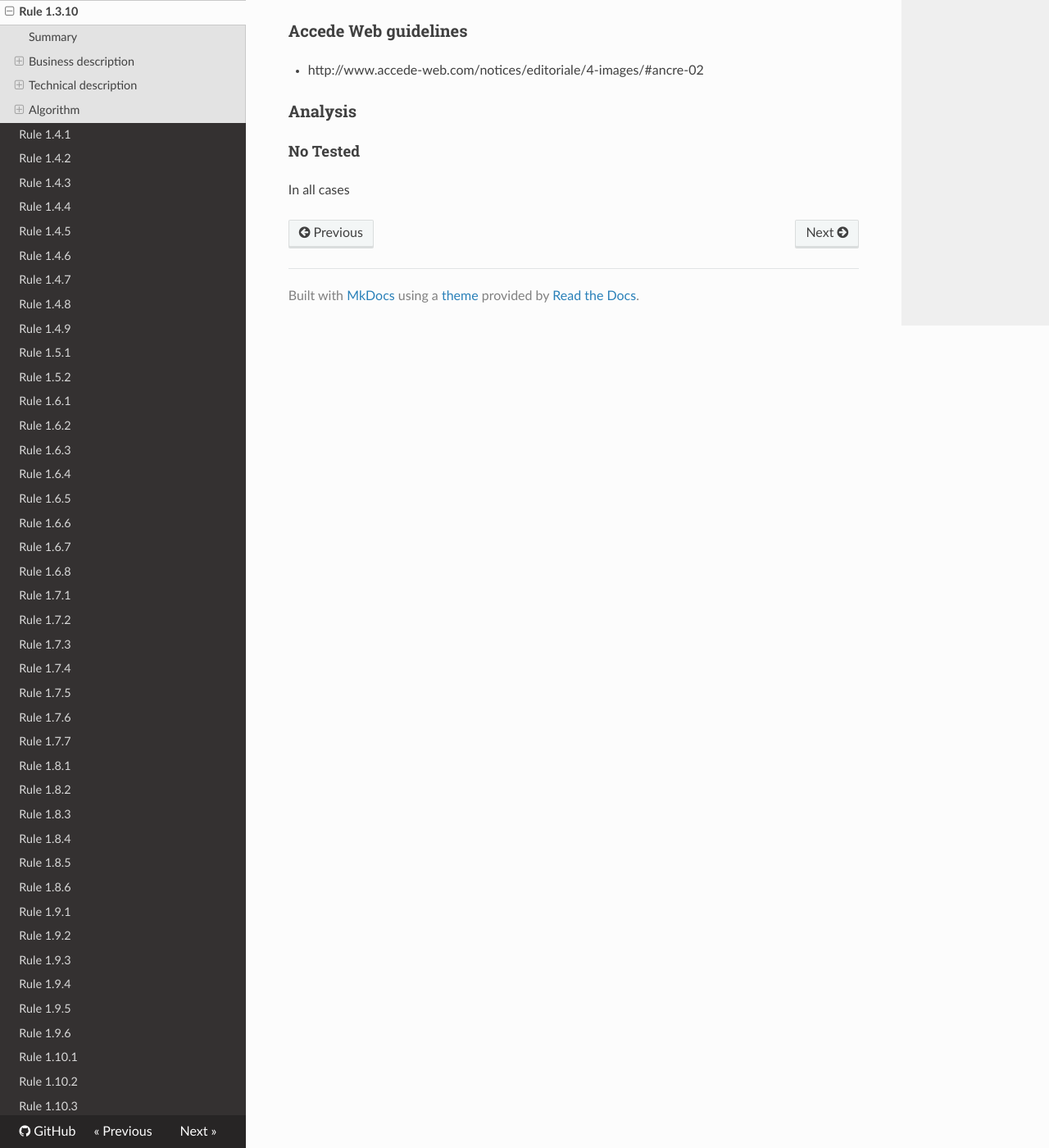
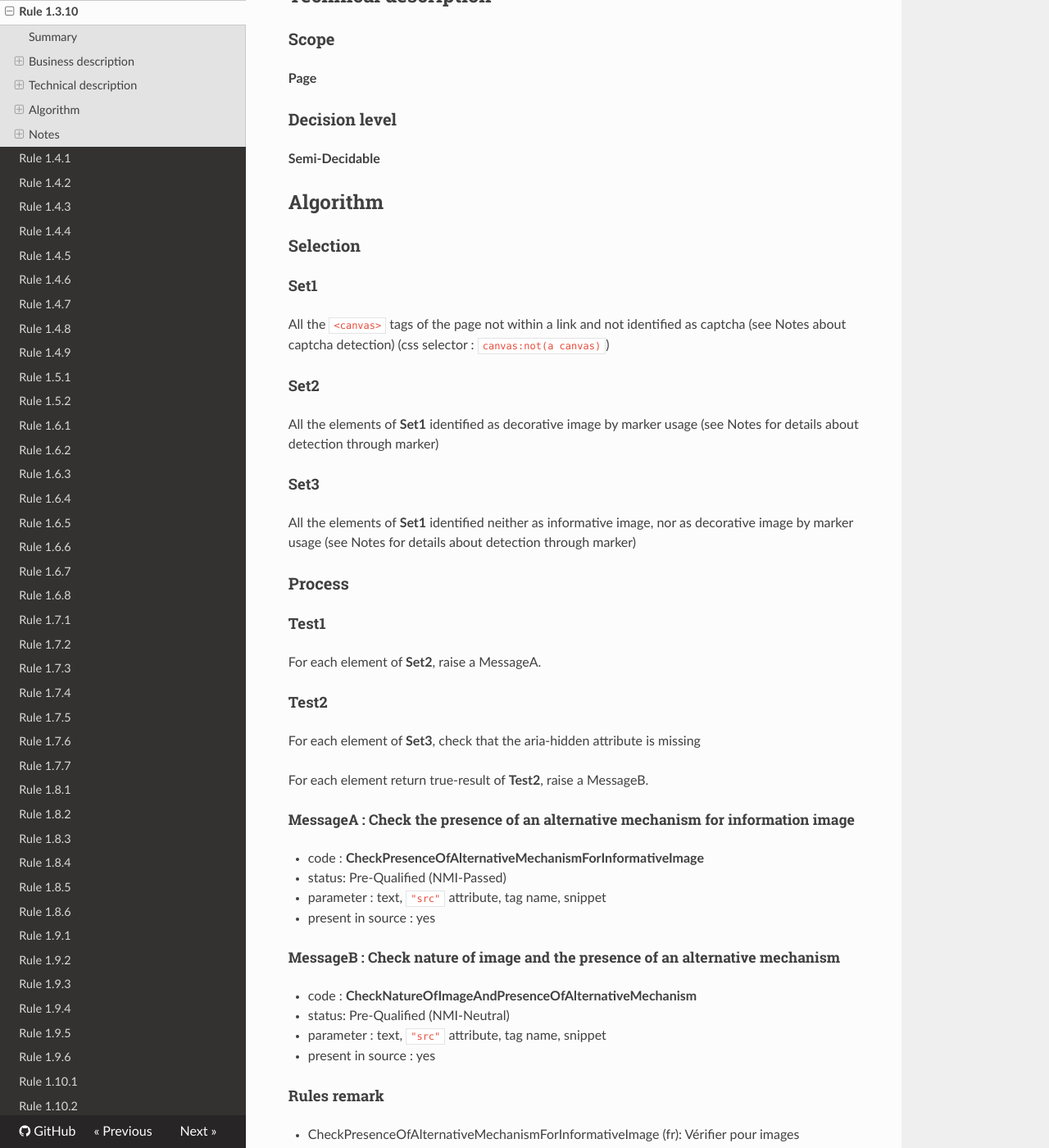
Before and after one commit to Tanaguru/RGAA3-2016, an MkDocs documentation site: the page built from docs/Rule-1-3-10.md, in a window 1280 px wide and 1400 px high, scrolled down 1120 px. Shown: the whole window at 82% size. Built offline with MkDocs 1.6.1, drawn with Linux system fonts in a browser that asks for light colours; nearby versions of some CDN libraries; old or Windows-style settings are respelled for this version of MkDocs; some of the changed text lies outside the part shown.

Commit message:
Add test 1.3.10

```diff
--- a/docs/Rule-1-3-10.md
+++ b/docs/Rule-1-3-10.md
@@ -8,15 +8,20 @@ No-check rule
 
 ### Criterion
 
-[1.3](http://references.modernisation.gouv.fr/referentiel-technique-0#crit-1-3)
+[1.3](http://references.modernisation.gouv.fr/rgaa/criteres.html#crit-1-3)
 
 ###Test
 
-[1.3.10](http://references.modernisation.gouv.fr/referentiel-technique-0#test-1-3-10)
+[1.3.10](http://references.modernisation.gouv.fr/rgaa/criteres.html#test-1-3-10)
 
 ### Description
 
-Pour chaque image porteuse d'information et ayant une alternative textuelle, l'alternative textuelle est-elle <a href="http://references.modernisation.gouv.fr/referentiel-technique-0#mAltCC">courte et concise</a> (hors <a href="http://references.modernisation.gouv.fr/referentiel-technique-0#cpCrit1-3" title="Cas particuliers pour le crit&egrave;re 1.3">cas particuliers</a>) ?
+Chaque image bitmap (balise `canvas`) <a href="http://references.modernisation.gouv.fr/rgaa/glossaire.html#image-porteuse-dinformation">porteuse d’information</a> vérifie-t-elle une de ces conditions (hors <a href="http://references.modernisation.gouv.fr/rgaa/cas-particuliers.html#cp-1-3" title="Cas particuliers pour le crit&egrave;re 1.3">cas particuliers</a>) ?
+
+*  Le contenu de l’alternative (contenu entre <canvas> et </canvas>) est pertinent ;
+*  L’image bitmap est immédiatement suivie d’un lien adjacent permettant d’afficher une page ou un passage de texte contenant une alternative pertinente ;
+*  Un mécanisme permet à l’utilisateur de remplacer l’image bitmap par un texte alternatif pertinent ;
+*  Un mécanisme permet à l’utilisateur de remplacer l’image bitmap par une image possédant une alternative pertinente.
 
 ### Level
 
@@ -36,14 +41,89 @@ Pour chaque image porteuse d'information et ayant une alternative textuelle, l'a
 
 ### Selection
 
+#### Set1
+
+All the `<canvas>` tags of the page not within a link and not identified as captcha (see Notes about captcha detection) (css selector : `canvas:not(a canvas)`)
+
+#### Set2
+
+All the elements of **Set1** identified as decorative image by marker usage (see Notes for details about detection through marker)
+
+#### Set3
+
+All the elements of **Set1** identified neither as informative image, nor as decorative image by marker usage (see Notes for details about detection through marker)
+
 ### Process
+
+#### Test1
+
+For each element of **Set2**, raise a MessageA.
+
+#### Test2
+
+For each element of **Set3**, check that the aria-hidden attribute is missing
+
+For each element return true-result of **Test2**, raise a MessageB.
+
+##### MessageA : Check the presence of an alternative mechanism for information image
+
+-    code : **CheckPresenceOfAlternativeMechanismForInformativeImage**
+-    status: Pre-Qualified (NMI-Passed)
+-    parameter : text, `"src"` attribute, tag name, snippet
+-    present in source : yes
+
+##### MessageB : Check nature of image and the presence of an alternative mechanism
+
+-    code : **CheckNatureOfImageAndPresenceOfAlternativeMechanism**
+-    status: Pre-Qualified (NMI-Neutral)
+-    parameter : text, `"src"` attribute, tag name, snippet
+-    present in source : yes
+
+#### Rules remark
+
+ * CheckPresenceOfAlternativeMechanismForInformativeImage (fr): V&eacute;rifier pour images porteuses d'information suivantes s'il existe un m&eacute;chanisme alternatif pour avoir acc&egrave;s à l'information :
+ * CheckPresenceOfAlternativeMechanismForInformativeImage (en): The following images have a not pertinent <code>alt</code> attribute, please check they convey information and the pertinence of the alternative:
+
+ * CheckNatureOfImageAndPresenceOfAlternativeMechanism (fr): Si les images suivantes sont porteuses d&#39;information, v&eacute;rifier la pertinence de leur attribut <code>alt</code> :
+ * CheckNatureOfImageAndPresenceOfAlternativeMechanism (en): If the following images convey information, please check the pertinence of their <code>alt</code> attribute :
 
 ### Accede Web guidelines
 
- * http://www.accede-web.com/notices/editoriale/4-images/#ancre-02
+ * Rgaa32016-1-3-10-Accedeweb-EDIT-4-2
 
 ### Analysis
 
-#### No Tested
+#### Not Applicable
 
-In all cases
+The page has no bitmap image (**Set1** is empty)
+
+All elements not indentified as decorative image or informative image and have an alternative (All elements return false-result of **Test2**)
+
+#### Pre-Qualified
+
+In all other cases
+
+## Notes
+
+### Markers
+
+**Informative images** markers are set through the **INFORMATIVE_IMAGE_MARKER** parameter.
+
+**Decorative images** markers are set through the **DECORATIVE_IMAGE_MARKER** parameter.
+
+The value(s) passed as marker(s) will be checked against the following attributes:
+
+- `class`
+- `id`
+- `role`
+
+### Captcha detection
+
+An element is identified as a CAPTCHA when the "captcha" occurrence is found :
+
+- on one attribute of the element
+- or within the text of the element
+- or on one attribute of one parent of the element
+- or within the text of one parent of the element
+- or on one attribute of a sibling of the element
+- or within the text of a sibling of the element
```
Also changed, not shown: docs/Rule-1-3-6.md (+7 -3 lines).
